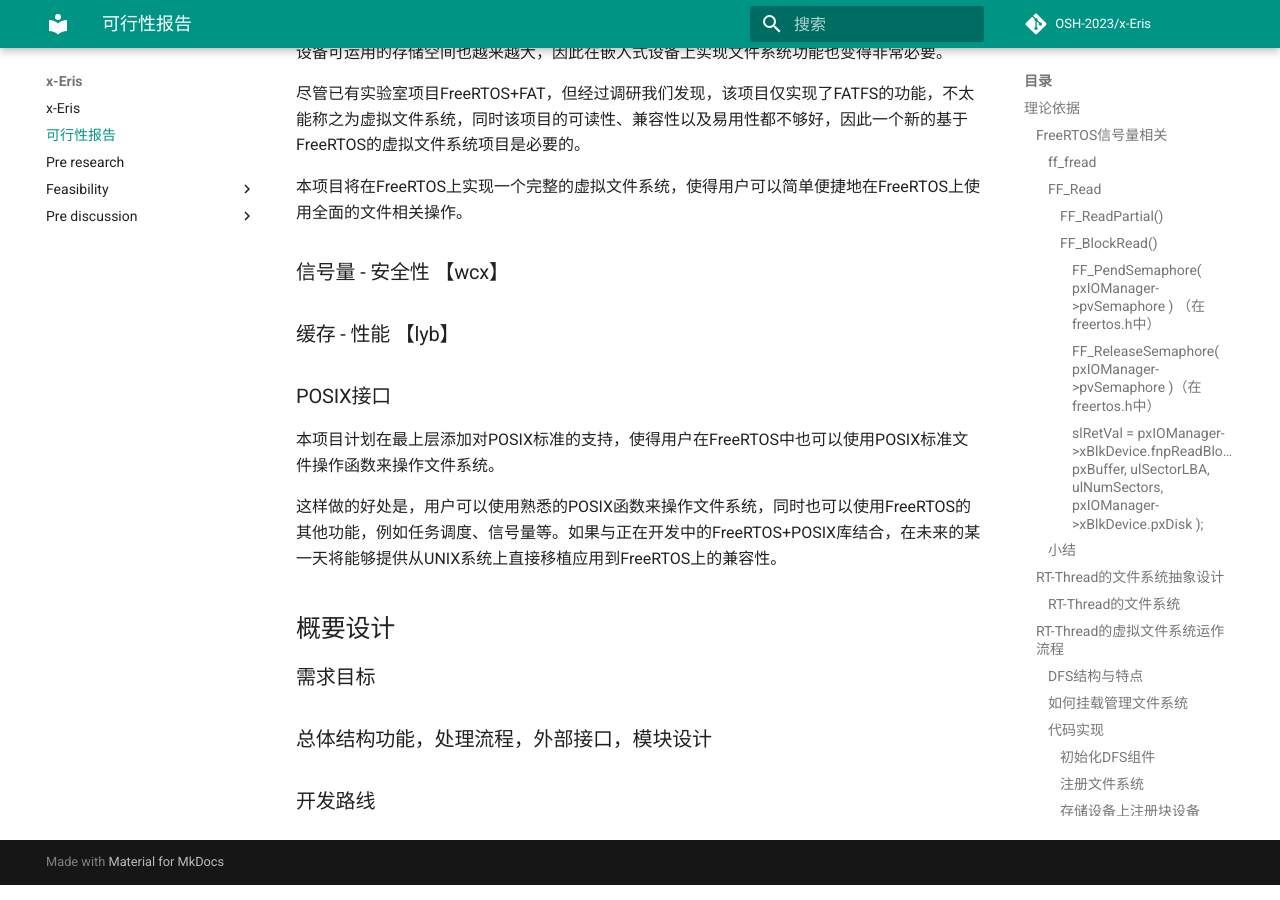
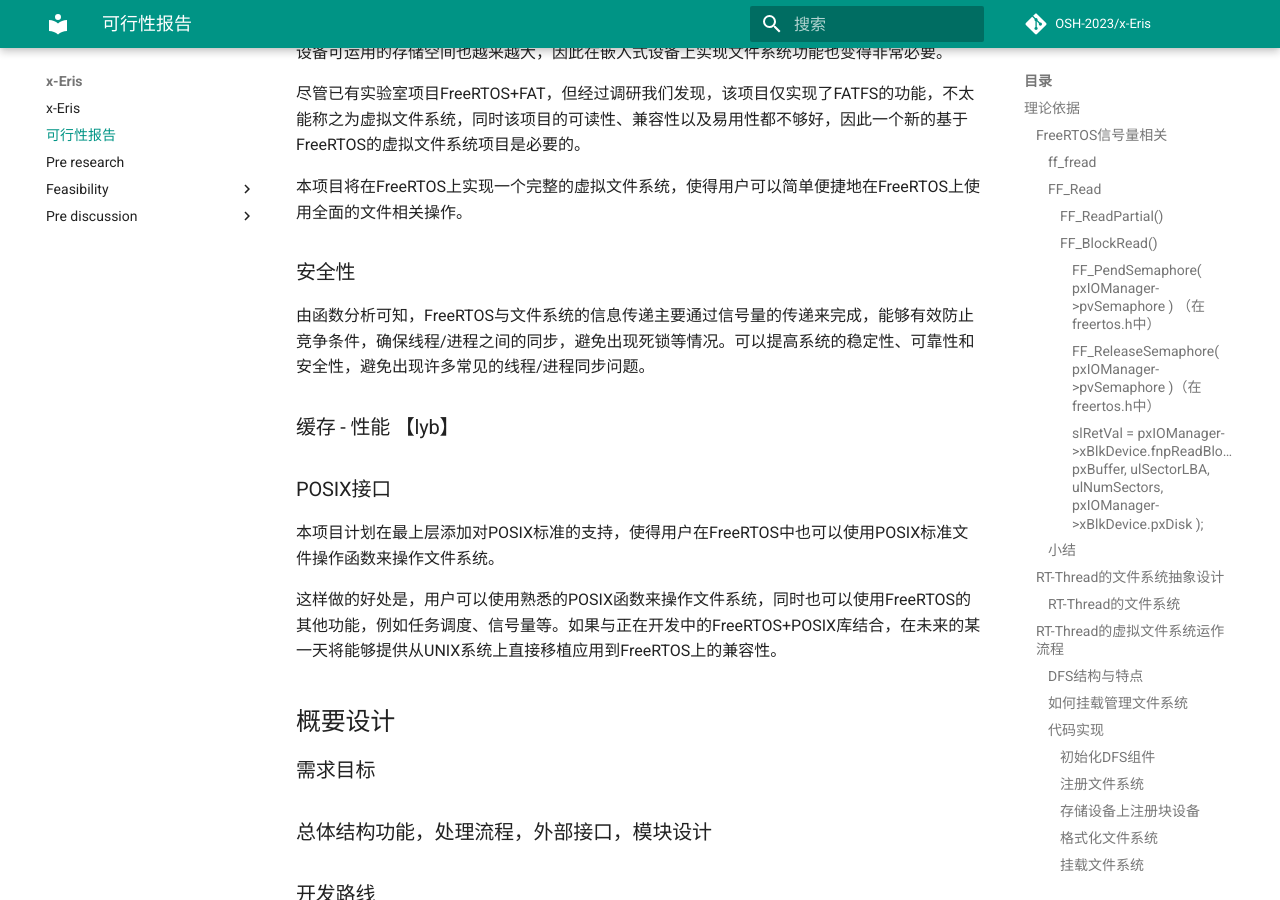
Before and after one commit to OSH-2023/x-Eris, an MkDocs documentation site: the page built from reports/feasibility.md, in a window 1280 px wide and 900 px high, scrolled down 12282 px. Built offline with MkDocs 1.6.1 and Material for MkDocs 9.7.7, drawn with Linux system fonts in a browser that asks for light colours; comment, search, counter and statistics services are not loaded.

Commit message:
add semaphore-security

```diff
--- a/reports/feasibility.md
+++ b/reports/feasibility.md
@@ -499,7 +499,9 @@ int dfs_unmount(const char *specialfile) {
 尽管已有实验室项目FreeRTOS+FAT，但经过调研我们发现，该项目仅实现了FATFS的功能，不太能称之为虚拟文件系统，同时该项目的可读性、兼容性以及易用性都不够好，因此一个新的基于FreeRTOS的虚拟文件系统项目是必要的。
 
 本项目将在FreeRTOS上实现一个完整的虚拟文件系统，使得用户可以简单便捷地在FreeRTOS上使用全面的文件相关操作。
-### 信号量 - 安全性 【wcx】
+### 安全性
+由函数分析可知，FreeRTOS与文件系统的信息传递主要通过信号量的传递来完成，能够有效防止竞争条件，确保线程/进程之间的同步，避免出现死锁等情况。可以提高系统的稳定性、可靠性和安全性，避免出现许多常见的线程/进程同步问题。
+
 ### 缓存 - 性能 【lyb】
 ### POSIX接口
 本项目计划在最上层添加对POSIX标准的支持，使得用户在FreeRTOS中也可以使用POSIX标准文件操作函数来操作文件系统。
```
